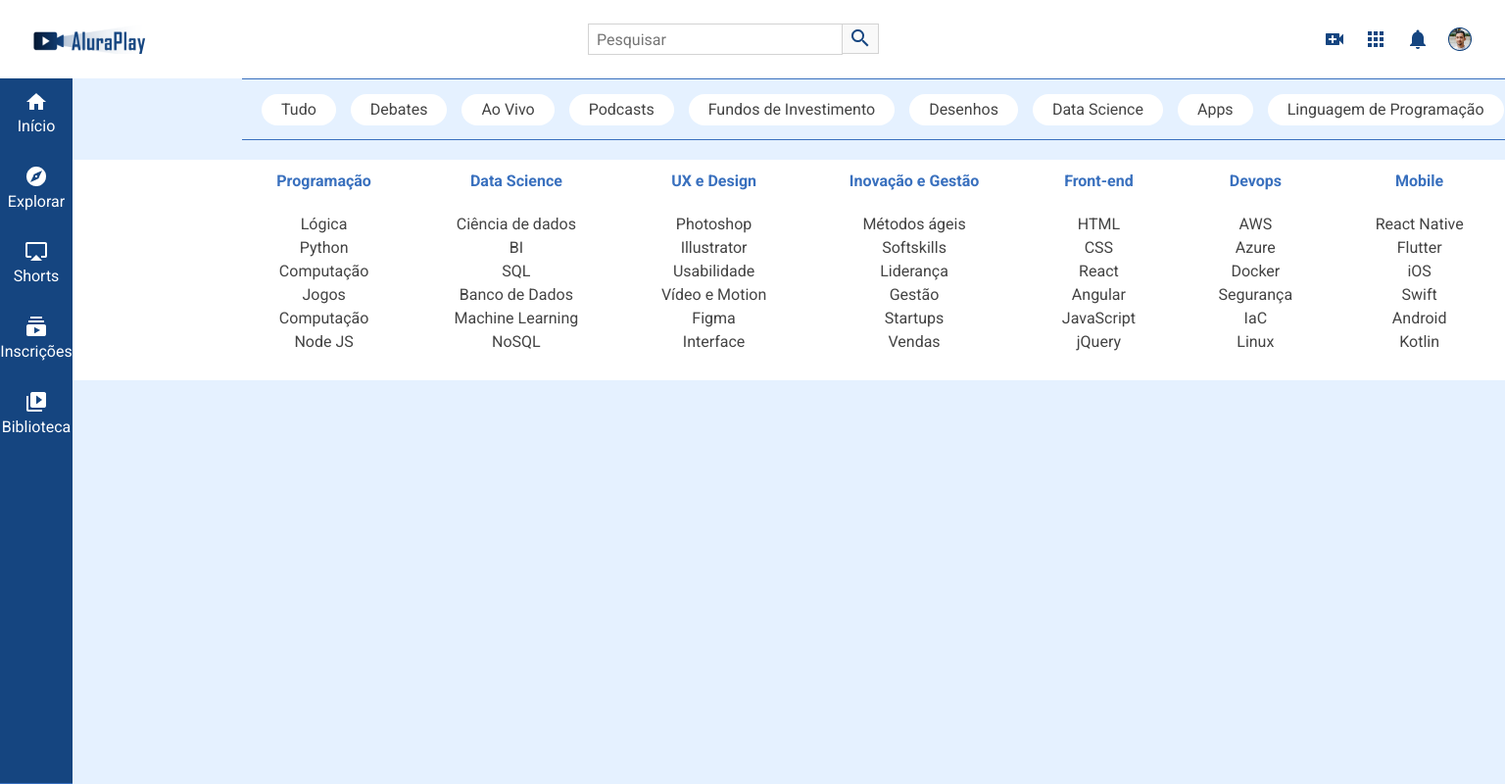
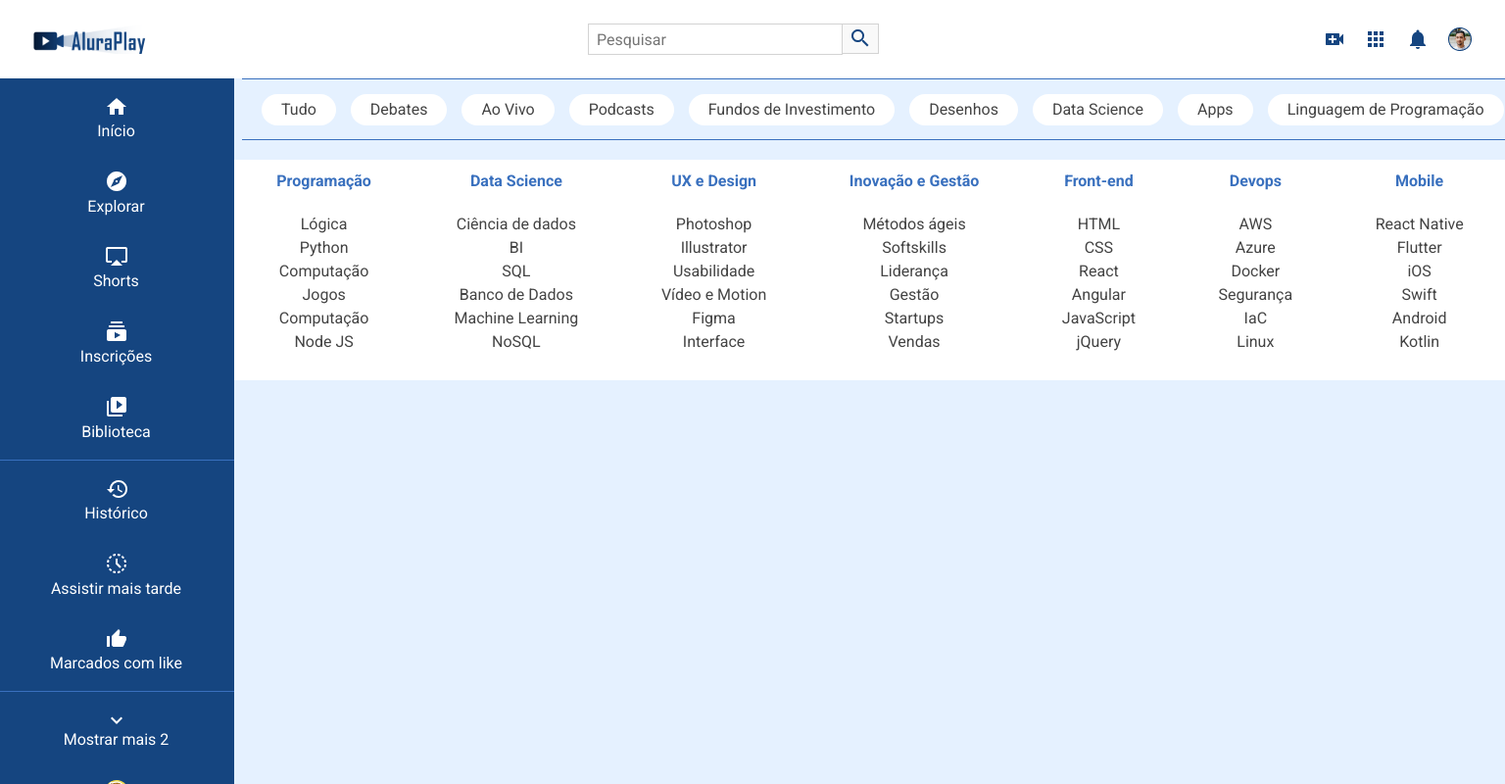
Before and after one commit to renata-aline/alura-flexbox, a plain HTML site: page index.html in a window 1536 px wide. Shown: the whole page at 98% size. Drawn offline with Linux system fonts and the light colour scheme.

Commit message:
inserindo listas,menu desktop.

```diff
--- a/css/estilos.css
+++ b/css/estilos.css
@@ -2,10 +2,10 @@
 *::before,
 *::after {
   --azul-escuro: #154580;
-    --azul-medio: #3970BE;
-    --azul-claro: #E5F1FF;
+  --azul-medio: #3970be;
+  --azul-claro: #e5f1ff;
   --cinza-texto: #444444;
-    --cinza-claro: #ECECEC;
+  --cinza-claro: #ececec;
   box-sizing: border-box;
 }
 
@@ -39,7 +39,6 @@ body {
   display: none;
 }
 
-
 .logo__item {
   background-image: url(../img/cabecalho/Logo.png);
   background-repeat: no-repeat;
@@ -61,7 +60,7 @@ body {
   background-repeat: no-repeat;
   background-position: center;
   border: 1px solid rgb(211, 211, 211);
-    background-color: #F9F9F9;
+  background-color: #f9f9f9;
   border-left: none;
   padding: 8px 18px 5px;
   cursor: pointer;
@@ -136,7 +135,7 @@ body {
 
 .menu__itens:hover {
   background-color: var(--azul-medio);
-    transition: .5s;
+  transition: 0.5s;
 }
 
 .icone__inicio::before {
@@ -246,7 +245,7 @@ body {
 .superior__item:hover {
   color: white;
   background-color: var(--azul-escuro);
-    transition: .5s;
+  transition: 0.5s;
 }
 
 /* SEÇÃO VÍDEOS */
@@ -260,7 +259,7 @@ body {
   transform: scale(1.3);
   background-color: var(--azul-claro);
   z-index: 2;
-    transition: .5s;
+  transition: 0.5s;
 }
 
 .descricao-video h3 {
@@ -293,8 +292,7 @@ body {
   padding: 10px 0 20px 0;
 }
 
-@media(min-width: 834px) {
-
+@media (min-width: 834px) {
   body {
     height: 100vh;
   }
@@ -307,7 +305,6 @@ body {
     justify-content: space-between;
   }
 
-
   /* ESTILOS DO MENU LATERAL */
 
   .menu__container {
@@ -316,7 +313,6 @@ body {
     height: auto;
     width: 74px;
     top: 80px;
-
   }
 
   .menu__lista {
@@ -324,7 +320,6 @@ body {
     justify-content: flex-start;
     padding-top: 15px;
     gap: 33px;
-
   }
 
   .menu__lista li {
@@ -357,11 +352,9 @@ body {
     height: 420px;
     padding-left: 74px;
   }
-
 }
 
-@media(min-width: 1440px) {
-
+@media (min-width: 1440px) {
   /* SEÇÃO SUPERIOR */
 
   .superior__secao__container {
@@ -369,9 +362,21 @@ body {
   }
 
   /* ESTILOS DO MENU LATERAL */
+  .menu__container {
+    width: 239px;
+    overflow: scroll;
+  }
+
+  .menu__lista:nth-child(2),
+  .menu__lista:nth-child(3),
+  .menu__lista:nth-child(4) {
+    display:flex;
+  }
 
   .menu__lista {
     border-bottom: 1.5px solid var(--azul-medio);
+    padding: 20px 17px 20px 15px;
+    height: auto;
   }
 
   /* ESTILOS VIDEOS */
@@ -387,5 +392,4 @@ body {
     padding-left: 240px;
     height: 225px;
   }
-
 }
```
Lines whose indentation alone changed are shown as unchanged.
